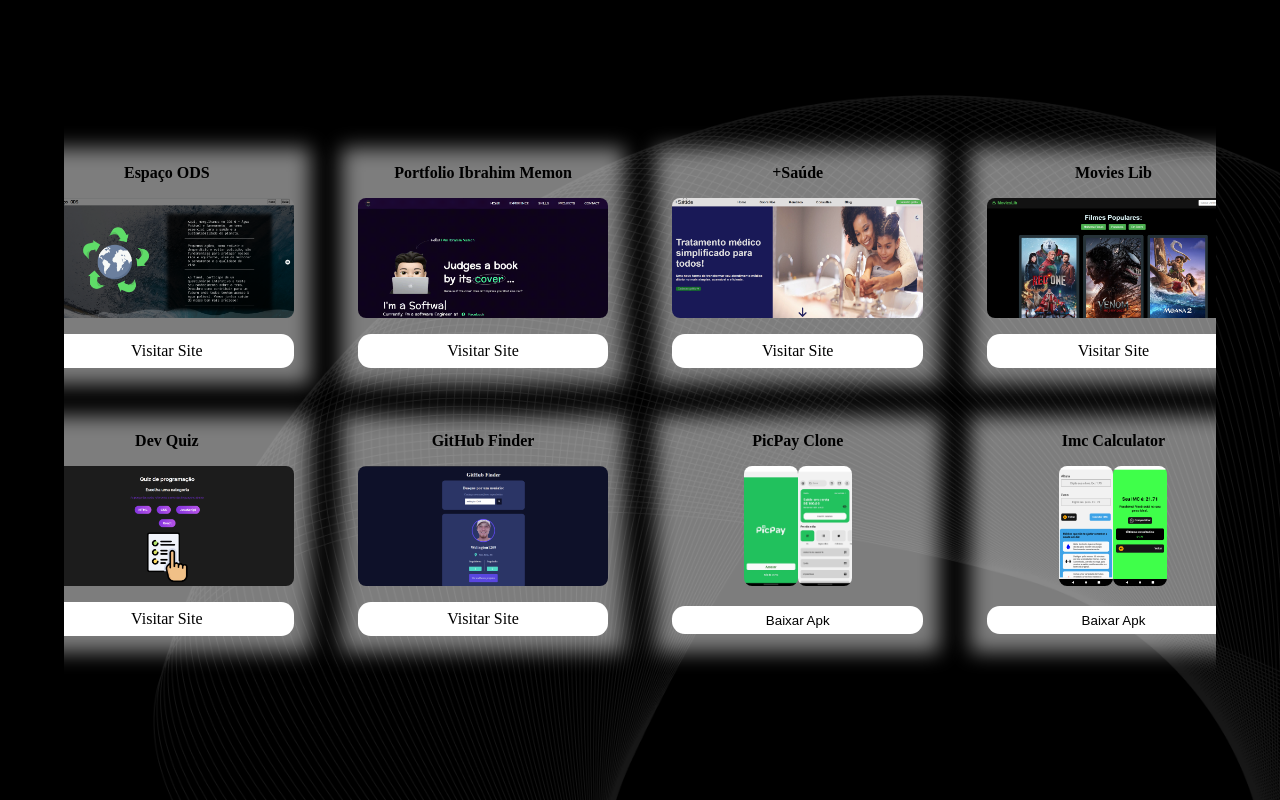
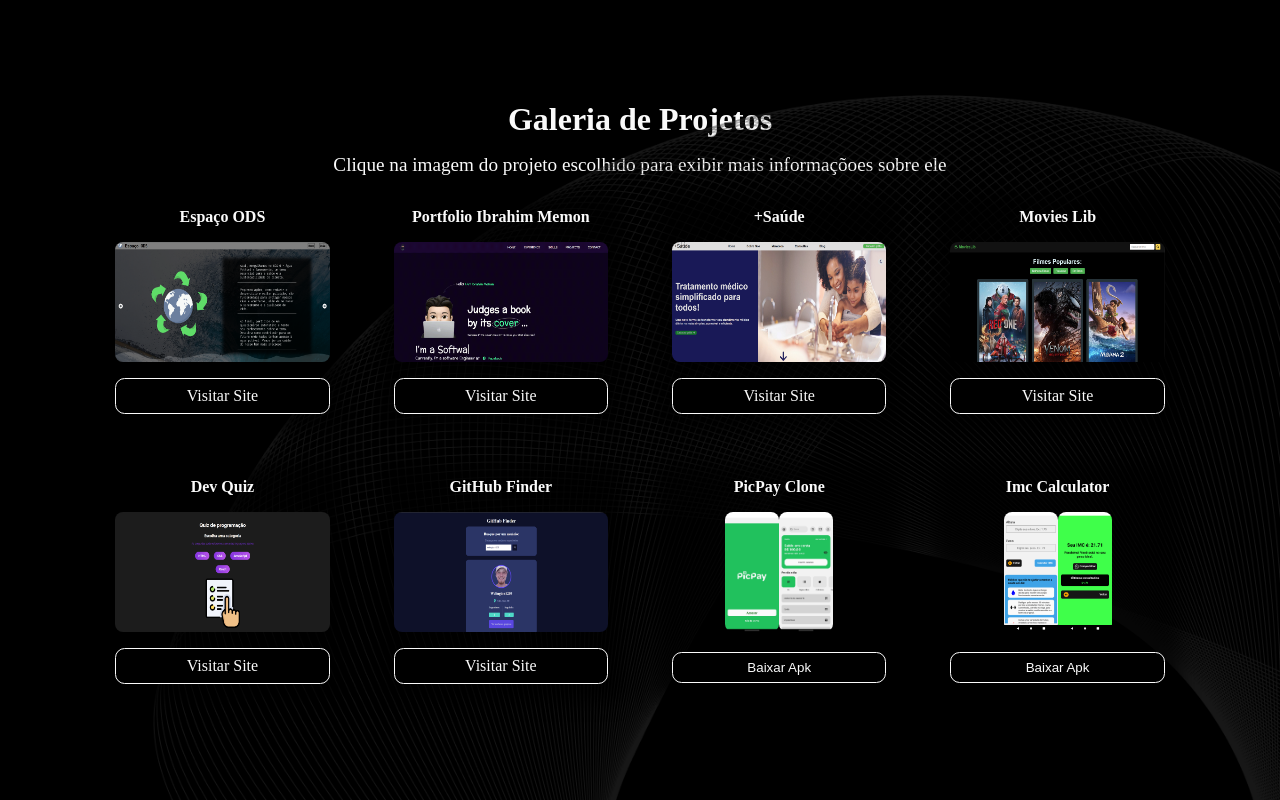
Before and after one commit to Welington1209/portfolio-oficial, a React (Vite) app: page /portfolio-oficial/projects in a window 1280 px wide. Built offline with nearby package versions, Linux system fonts and the light colour scheme.

Commit message:
ajuste nos estilos e funcionalidades da galeria de projetos

```diff
--- a/src/data/projectsData.js
+++ b/src/data/projectsData.js
@@ -35,7 +35,7 @@
     title: "Movies Lib",
     img: MoviesLib,
     description:
-      "Desenvolvido durante o curso Formação Front-end, esta biblioteca de filmes utiliza a API do TMDB para oferecer uma experiência interativa. Funcionalidades principais: Categorias: Filmes mais populares, melhores avaliados e futuros lançamentos. Busca Avançada: Pesquise qualquer filme e acesse detalhes como sinopse, data de lançamento, duração, custo de produção e elenco. Detalhamento Completo: Cada filme possui uma página dedicada com informações detalhadas, organizadas de forma intuitiva.",
+      "Desenvolvido no curso Formação Front-end, esta biblioteca de filmes usa a API do TMDB para uma experiência interativa. Oferece categorias como populares, melhores avaliados e futuros lançamentos, além de busca avançada com detalhes como sinopse, data de lançamento, duração, custo e elenco. Cada filme tem uma página dedicada com informações organizadas.",
     link: "https://movies-lib-rho.vercel.app/",
   },
   {
--- a/src/pages/Projects.jsx
+++ b/src/pages/Projects.jsx
@@ -7,6 +7,12 @@
 import { Link } from "react-router-dom";
 
 const Projects = () => {
+  const [visibleProjectId, setVisibleProjectId] = useState(null);
+
+  const handleProjects = (id) => {
+    setVisibleProjectId(visibleProjectId === id ? null : id);
+  };
+
   const handleDownload = (name) => {
     if (name === "picpay") {
       window.location.href = "/portfolio-oficial/app.apk";
@@ -17,9 +23,21 @@
 
   return (
     <section id="projects">
+      {visibleProjectId === null && (
+        <>
+          <h3 className="title">Galeria de Projetos</h3>
+          <p className="subtitle">
+            Clique na imagem do projeto escolhido para exibir mais informaçõoes sobre ele
+          </p>
+        </>
+      )}
       <div className="projects-container">
         {projectsData.map((project, index) => (
-          <div key={index} className="project">
+          <div
+            onClick={() => handleProjects(index)}
+            key={index}
+            className="project"
+          >
             <h4>{project.title}</h4>
 
             {Array.isArray(project.img) ? (
@@ -32,8 +50,7 @@
               <img src={project.img} alt={project.title} />
             )}
 
-            <p>{project.description}</p>
-
+            {visibleProjectId === index ? <p>{project.description} </p> : ""}
             {project.link ? (
               <Link className="link-btn" target="_blank" to={project.link}>
                 Visitar Site
--- a/src/styles/Projects.css
+++ b/src/styles/Projects.css
@@ -2,19 +2,24 @@
   display: flex;
   justify-content: center;
   align-items: center;
+  flex-direction: column;
 }
 
 .projects-container {
   display: flex;
   flex-wrap: wrap;
-  display: grid;
   gap: 2rem;
   padding: 1rem;
+  /* display: grid;
   grid-template-columns: repeat(4, 1fr);
-  grid-template-rows: repeat(2, 1fr);
+  grid-template-rows: repeat(2, 1fr); */
+  justify-content: center;
+  align-items: center;
 }
 
 .project {
+  cursor: pointer;
+  width: 22%;
   position: relative;
   text-align: center;
   padding: 1rem;
@@ -22,28 +27,45 @@
   gap: 1rem;
   display: flex;
   flex-direction: column;
+  color: #fafafa;
+}
+
+.title {
+  font-size: 2rem;
+  margin-bottom: 1rem;
+  margin-top: 1rem;
+}
+
+.subtitle {
+  font-size: 1.2rem;
+  text-align: center;
+}
+
+.title,
+.subtitle {
+  color: #fafafa;
 }
 
 .project:hover::before {
-  background-color: #000;
+  background-color: #fafafa;
 }
 
-/* .project:hover p, */
+.project:hover p,
 .project:hover h4 {
-  color: #fafafa;
   transition: 0.5s;
   display: block;
+  color: #000;
 }
 
 .project::before {
   content: "";
   width: 100%;
   height: 100%;
-  opacity: 0.5;
+  opacity: 0.7;
   position: absolute;
+  background-color: #000;
   top: 0;
   left: 0;
-  background-color: #fafafa;
   filter: blur(10px);
   z-index: -1;
   transition: 0.5s;
@@ -54,21 +76,27 @@
   border-radius: 0.5rem;
 }
 
-.project p {
-  display: none;
-}
-
 .link-btn {
   padding: 0.5em;
   background-color: rgb(255, 255, 255);
-  border-radius: 0.8rem;
-  color: #000;
+  background-color: #000;
+  color: #fafafa;
+  border-radius: 0.6rem;
+  border: 1px solid;
 }
+
+/* @media (max-width: 950px) {
+  #projects {
+    flex-direction: column;
+  }
+
+  .project {
+    width: 40%;
+  }
+} */
 @media (max-width: 450px) {
   #projects {
-    overflow: auto;
     justify-content: space-between;
-    display: flex;
     flex-direction: column;
   }
   .projects-container {
@@ -76,15 +104,21 @@
     display: flex;
   }
 
+  .project {
+    width: 100%;
+  }
+
   .project img {
     width: 100%;
   }
 
-  .imc, .picpay {
+  .imc,
+  .picpay {
     display: flex;
   }
 
-  .imc img, .picpay img {
+  .imc img,
+  .picpay img {
     height: 250px;
   }
 }
```
